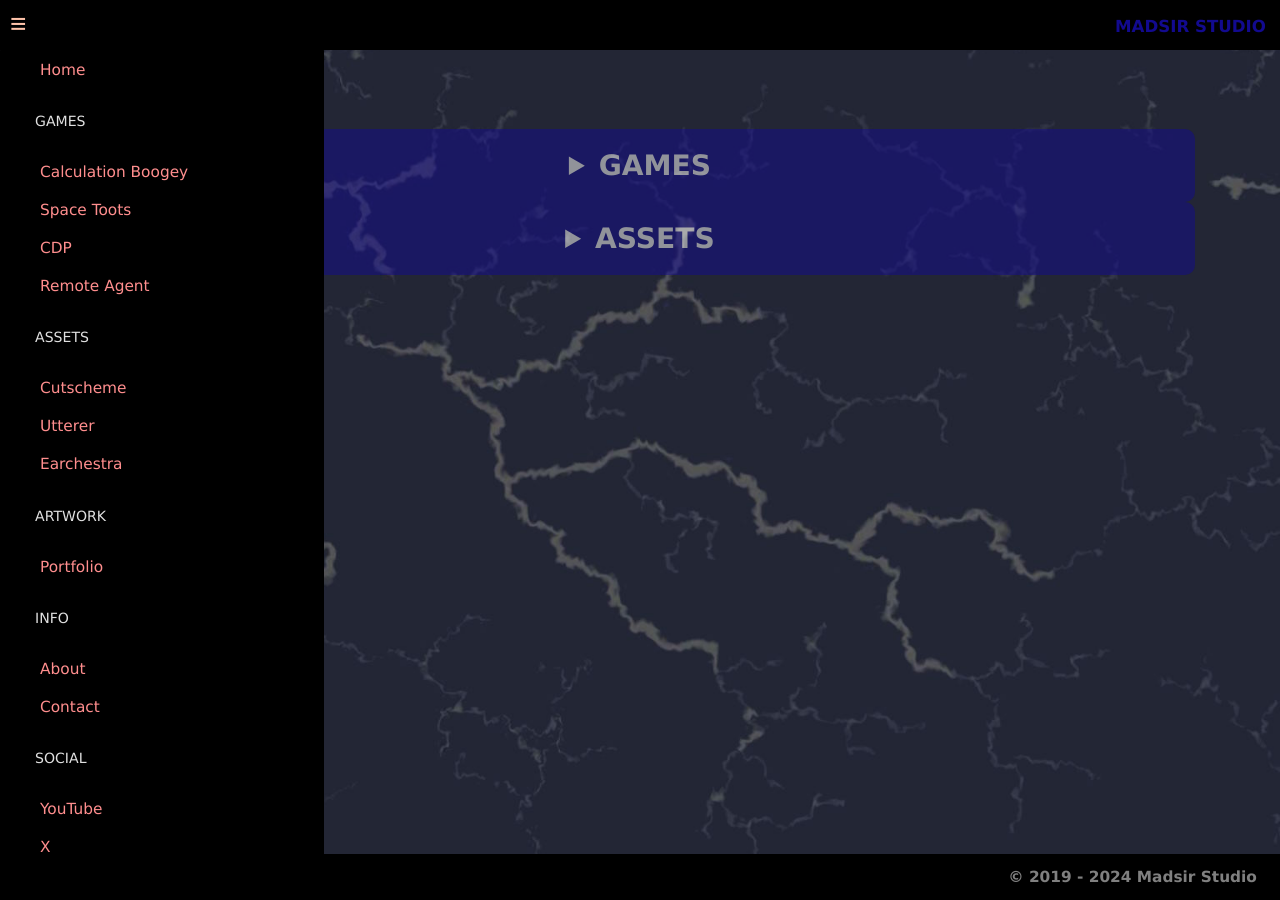
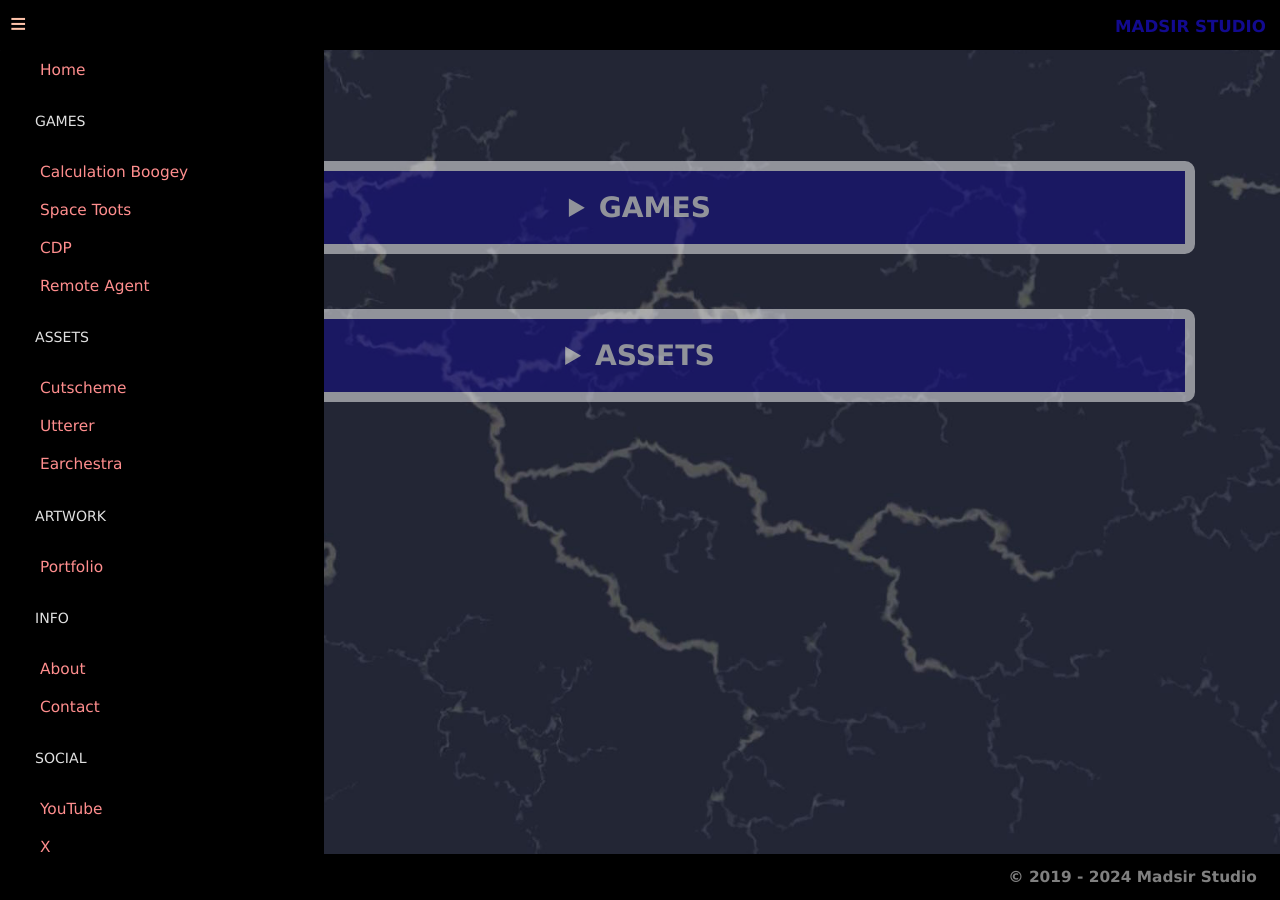
Before and after one commit to Madsir/madsirstudio.github.io, a Jekyll site: the page built from index.html, in a window 1280 px wide. Built offline with Jekyll 4.4.1, drawn with Linux system fonts in a browser that asks for light colours.

Commit message:
Update index.html

```diff
--- a/index.html
+++ b/index.html
@@ -31,7 +31,7 @@
 }
 .columns img {
   border-radius: 50%;
-  border: 2px solid black;
+  border: 5px solid black;
   width: 50%;
   display: block;
   height: auto;
@@ -49,6 +49,9 @@
 .columns img {
 width: 70%;
 }
+summary {
+  font-size: 1.7em;
+}
 }
 .row{
   margin-top: 10%;
@@ -60,7 +63,8 @@
   display: table;
 }
 .around img:hover {
-  box-shadow: 0 0 2px 1px #ff8e8e;
+  box-shadow: 0 0 2px 2px #ff8e8e;
+  opacity: 1;
 }
 .around {
   margin-left: 2%;
@@ -76,6 +80,11 @@
 	border-radius:10px;
 	background-color: #120a8f;
 	opacity: 0.5;
+	margin-top: 5%;
+	  border: 10px solid white;
+}
+details:hover {
+	background-color: #090548;
 }
 summary {
  font-family: Verdana, Arial, Tahoma, monospace;
```
